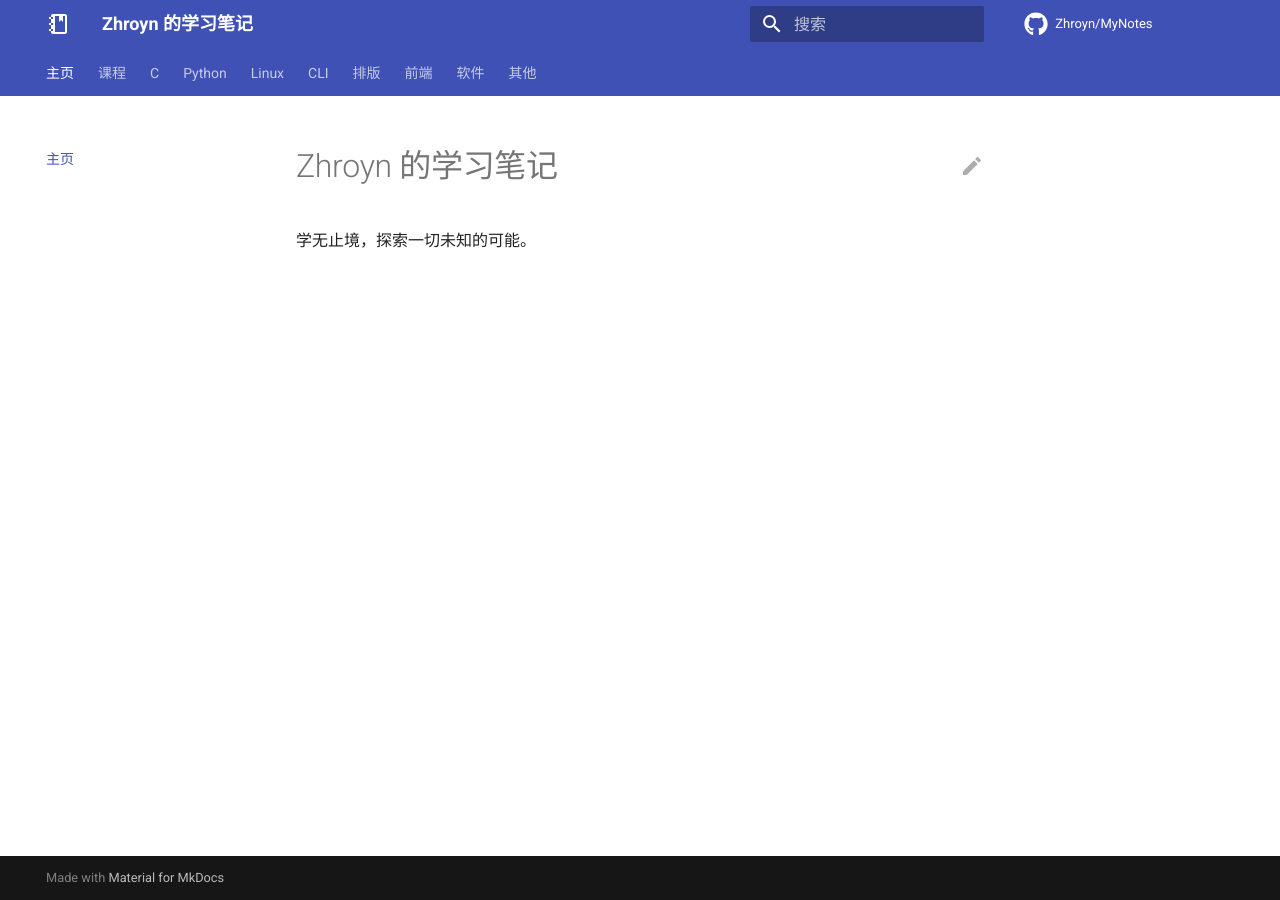
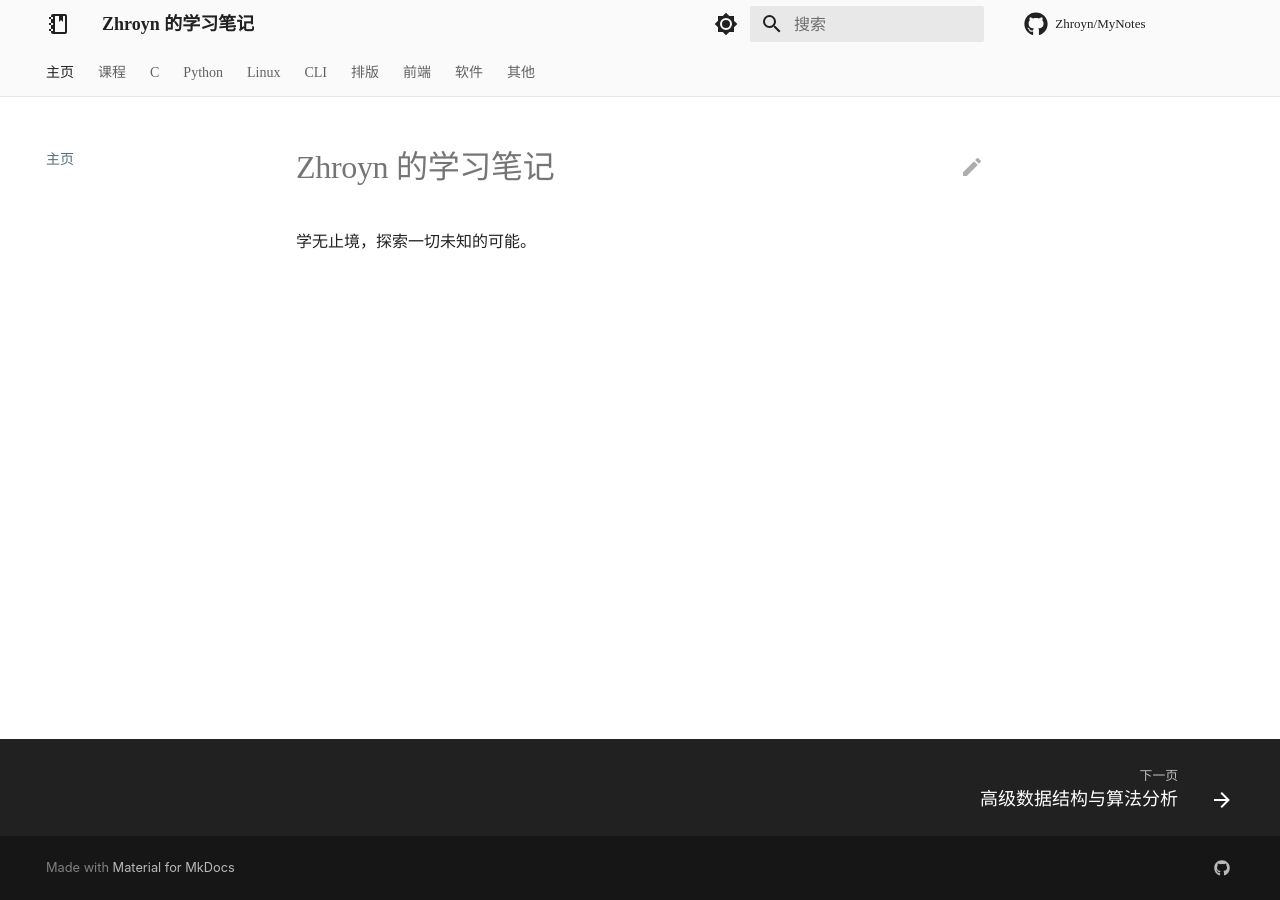
Before and after one commit to Pxtkn/MyNotes, an MkDocs documentation site: the page built from docs/index.md, in a window 1280 px wide. Built offline with MkDocs 1.6.1 and Material for MkDocs 9.7.7, drawn with Linux system fonts in a browser that asks for light colours; nearby versions of some CDN libraries; some web fonts are replaced; library files that are not in the unit come from our copies; comment, search, counter and statistics services are not loaded; a style sheet for code colours, icons or effects is not loaded.

Commit message:
style: 修改了网页配色和字体，添加了白天模式和夜间模式

```diff
--- /dev/null
+++ b/docs/css/extra.css
@@ -0,0 +1,29 @@
+[data-md-color-scheme="default"] {
+    --md-primary-fg-color: #fafafa;
+    --md-typeset-a-color: #546e7a;
+}
+
+[data-md-color-scheme="slate"] {
+    --md-default-bg-color: #212121;
+    --md-default-fg-color: hsl(var(--md-hue), 75%, 97%);
+    --md-primary-fg-color: #181818;
+    --md-footer-bg-color: #181818;
+    --md-typeset-a-color: #bcbcbc;
+    --md-code-bg-color: #292929;
+}
+
+[data-md-color-scheme="slate"] .md-search__input {
+    background-color: #32323280;
+}
+
+.md-header {
+    font-family: LXGW WenKai Screen;
+}
+
+.md-sidebar--secondary, h2, h3, h4 {
+    font-family: Noto Sans SC;
+}
+
+.md-tabs, .md-sidebar--primary, h1 {
+    font-family: Noto Serif SC;
+}
--- a/mkdocs.yml
+++ b/mkdocs.yml
@@ -108,8 +108,8 @@ nav:
     - AI 绘画提示词: 其他/PromptNote.md
 
 theme:
-  name: 'material'
-  language: 'zh'
+  name: material
+  language: zh
   icon:
     logo: material/notebook-outline
     repo: fontawesome/brands/github
@@ -118,14 +118,27 @@ theme:
     - content.code.annotate
     - content.action.edit
     - navigation.tracking
+    - navigation.footer
     - navigation.top
     - navigation.tabs
     - navigation.indexes
     - navigation.sections
   font:
+    text: Noto Sans SC
+    text: LXGW WenKai Screen
     code: Fira Code
   palette:
-    - scheme: default
+    - media: "(prefers-color-scheme: light)"
+      scheme: default
+      primary: white
+      toggle:
+        icon: material/brightness-7
+        name: 切换到夜间模式
+    - media: "(prefers-color-scheme: dark)"
+      scheme: slate
+      toggle:
+        icon: material/brightness-4
+        name: 切换到白天模式
 
 markdown_extensions:
   - toc:
@@ -158,6 +171,12 @@ markdown_extensions:
           class: mermaid
           format: !!python/name:pymdownx.superfences.fence_code_format
 
+extra:
+  social:
+    - icon: fontawesome/brands/github
+      link: https://github.com/Zhroyn
+      name: Zhroyn
+
 extra_javascript:
   - js/katex.js
   - https://cdnjs.cloudflare.com/ajax/libs/KaTeX/0.16.7/katex.min.js
@@ -165,3 +184,6 @@ extra_javascript:
 
 extra_css:
   - https://cdnjs.cloudflare.com/ajax/libs/KaTeX/0.16.7/katex.min.css
+  - https://fonts.googleapis.com/css2?family=Noto+Sans+SC:wght@100..900&family=Noto+Serif+SC&display=swap
+  - https://gcore.jsdelivr.net/npm/lxgw-wenkai-screen-webfont@1.1.0/style.css
+  - css/extra.css
```
